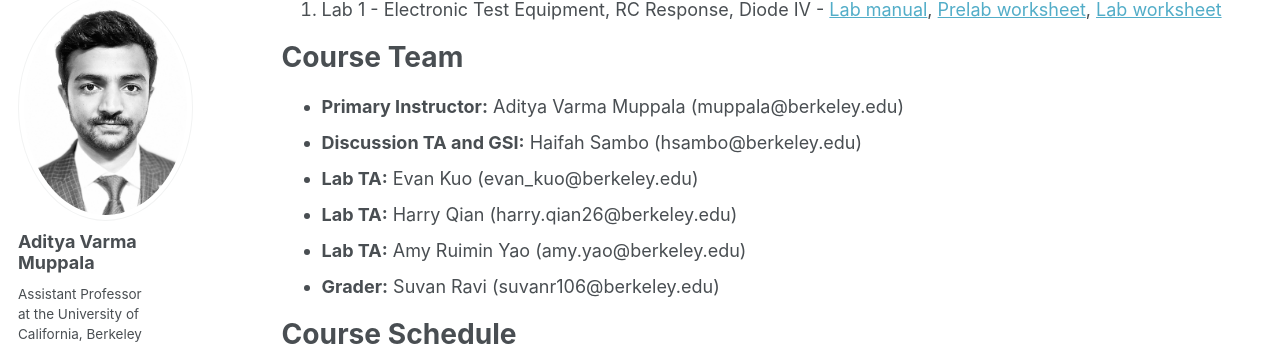
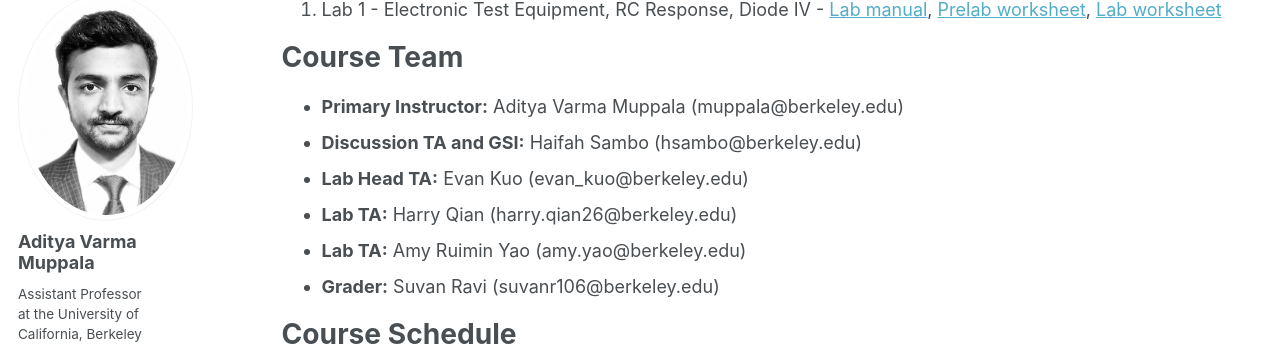
Before and after one commit to AdityaMuppala/adityamuppala.github.io, a Jekyll site: the page built from _pages/teaching105.md, in a window 1280 px wide and 900 px high, scrolled down 394 px. Shown: the part 92-453 px from the top of the window. Built offline with Jekyll 4.4.1, drawn with Linux system fonts in a browser that asks for light colours; some web fonts are replaced.

Commit message:
Update teaching105.md

```diff
--- a/_pages/teaching105.md
+++ b/_pages/teaching105.md
@@ -21,7 +21,7 @@ See the [Course Plan](https://docs.google.com/spreadsheets/d/1bhgJt2vBqf57tbEGMa
 # Course Team
 - **Primary Instructor:** Aditya Varma Muppala (muppala@berkeley.edu)
 - **Discussion TA and GSI:** Haifah Sambo (hsambo@berkeley.edu)
-- **Lab TA:** Evan Kuo (evan_kuo@berkeley.edu)
+- **Lab Head TA:** Evan Kuo (evan_kuo@berkeley.edu)
 - **Lab TA:** Harry Qian (harry.qian26@berkeley.edu)
 - **Lab TA:** Amy Ruimin Yao (amy.yao@berkeley.edu)
 - **Grader:** Suvan Ravi (suvanr106@berkeley.edu)
```
